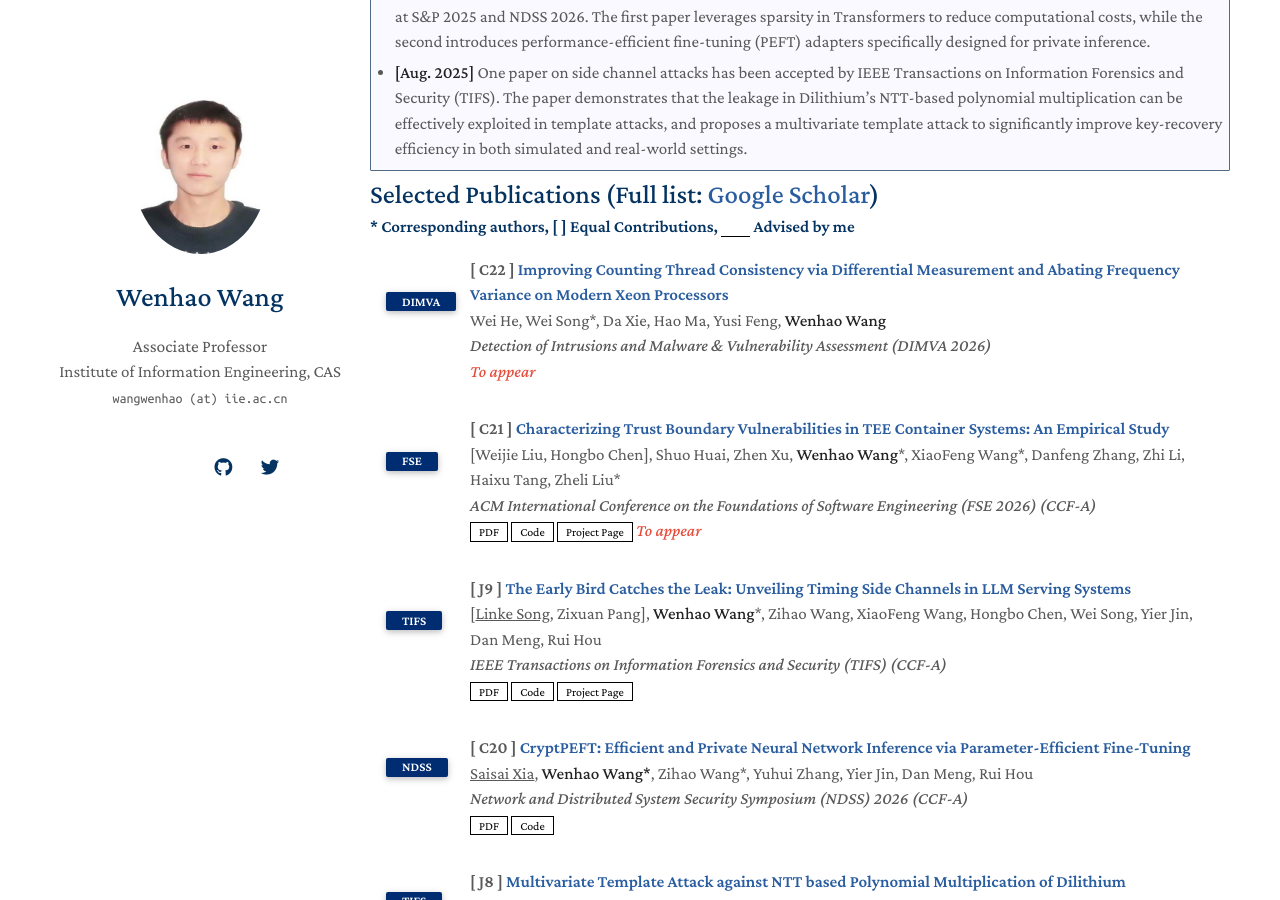
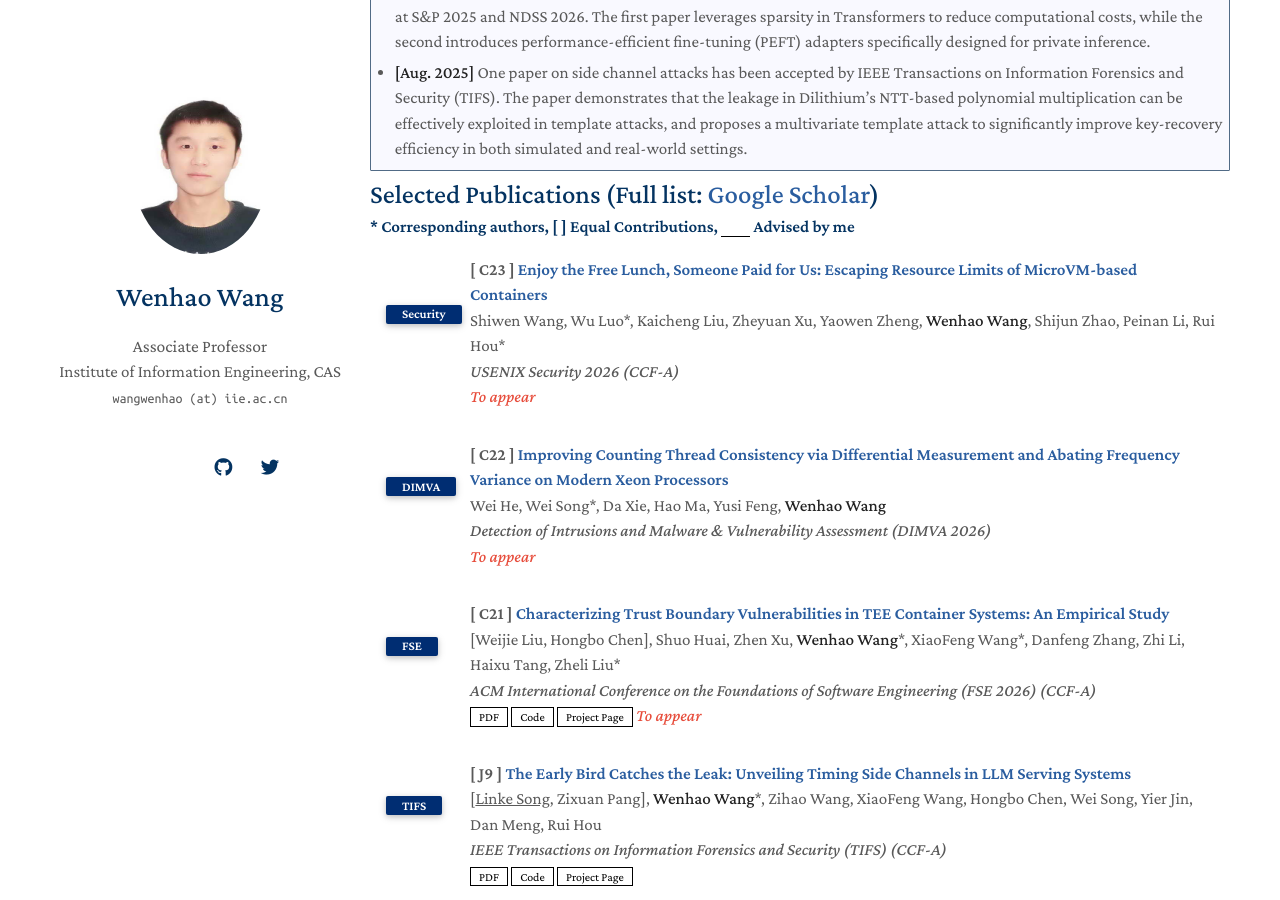
Before and after one commit to heartever/heartever.github.io, a Jekyll site: the page built from index.md, in a window 1280 px wide and 900 px high, scrolled down 804 px. Built offline with Jekyll 4.4.1, drawn with Linux system fonts in a browser that asks for light colours; nearby versions of some CDN libraries; a style sheet for code colours, icons or effects is not loaded; our own code applies the rules of GitHub Pages for plain Markdown files.

Commit message:
update paper

```diff
--- a/_data/publications.yml
+++ b/_data/publications.yml
@@ -1,4 +1,10 @@
 main:
+  - title: "Enjoy the Free Lunch, Someone Paid for Us: Escaping Resource Limits of MicroVM-based Containers"
+    authors: Shiwen Wang, Wu Luo*, Kaicheng Liu, Zheyuan Xu, Yaowen Zheng, <strong>Wenhao Wang</strong>, Shijun Zhao, Peinan Li, Rui Hou*
+    conference_short: Security
+    conference: USENIX Security 2026 (CCF-A)
+    notes: To appear
+
   - title: "Improving Counting Thread Consistency via Differential Measurement and Abating Frequency Variance on Modern Xeon Processors"
     authors: Wei He, Wei Song*, Da Xie, Hao Ma, Yusi Feng, <strong>Wenhao Wang</strong>
     conference_short: DIMVA
```
